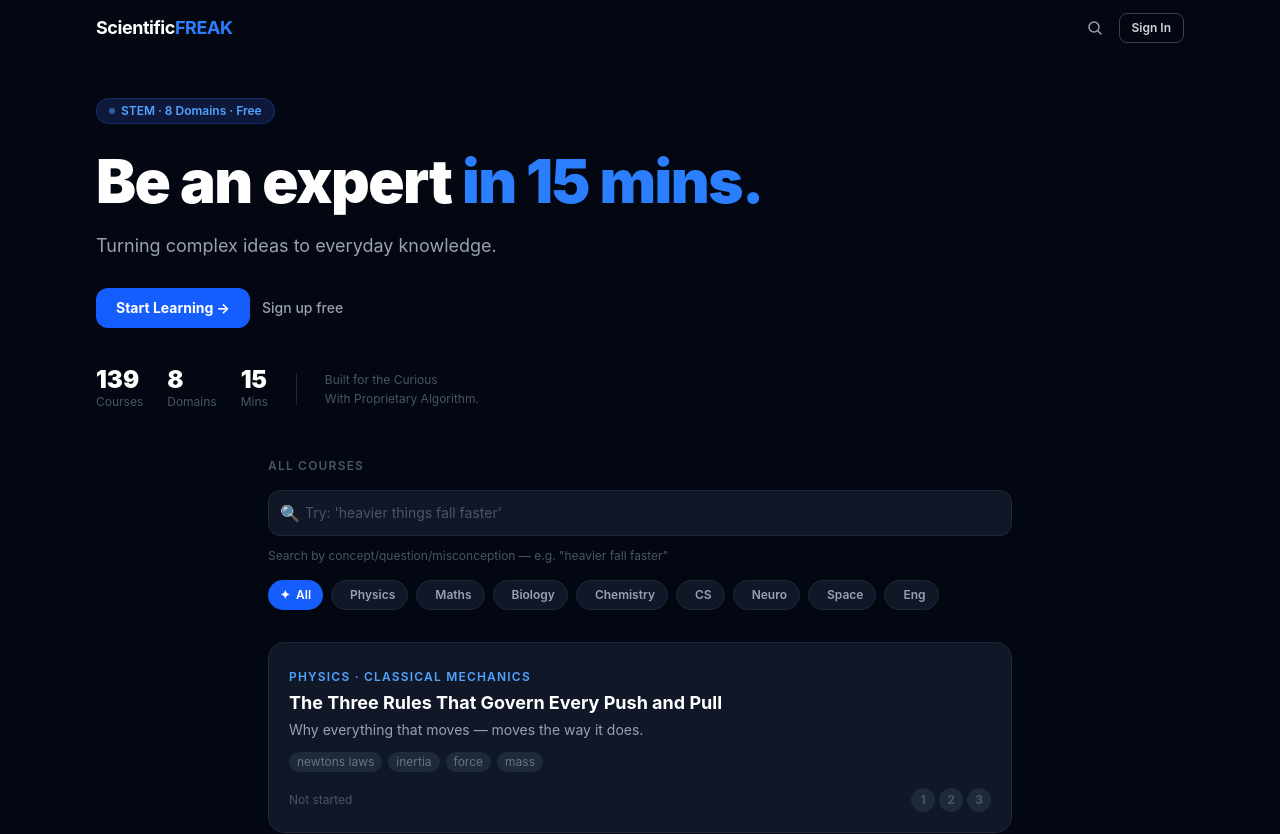
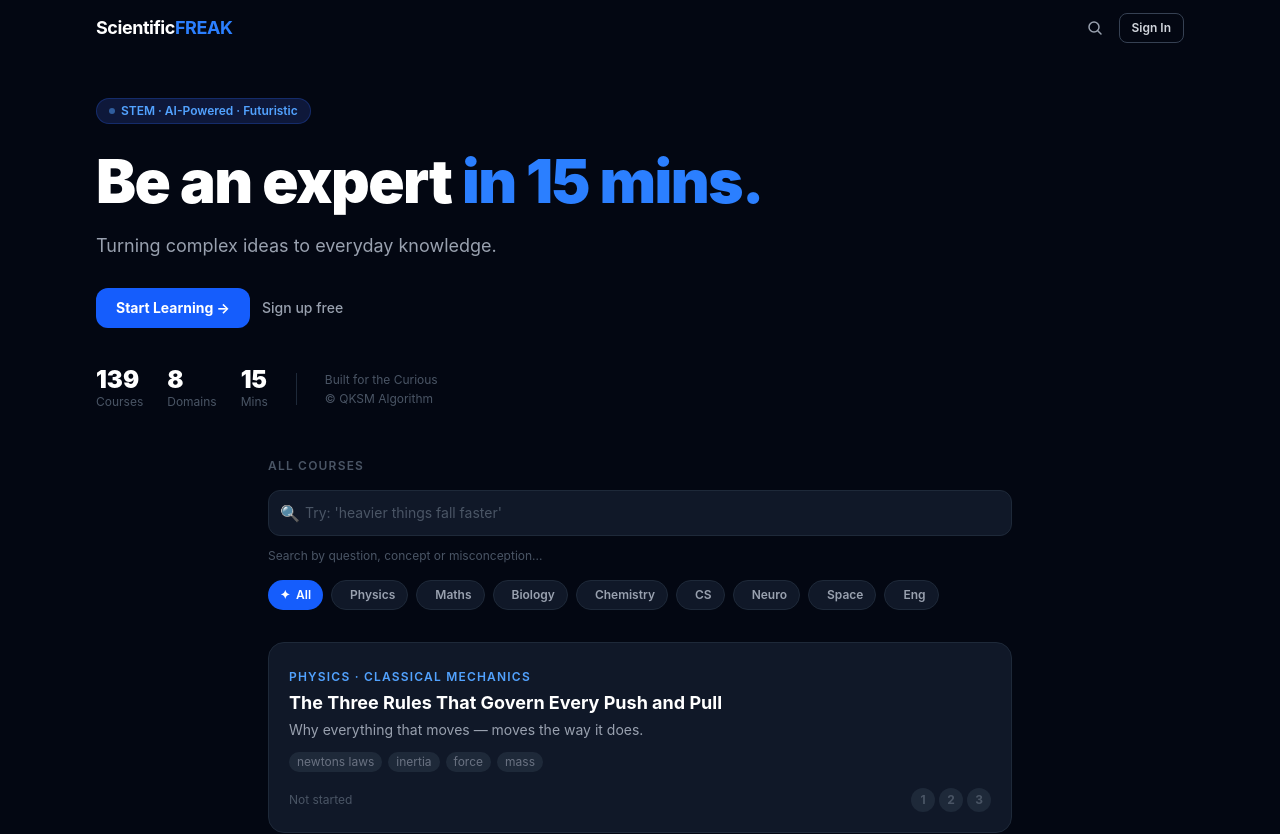
Before and after one commit to rskhatiwada/modulus, a React (Vite) app: page / in a window 1280 px wide. Shown: the top 834 px of the page. Built offline with nearby package versions, Linux system fonts and the light colour scheme.

Commit message:
final website after error fixes

```diff
--- a/src/screens/HomeScreen.jsx
+++ b/src/screens/HomeScreen.jsx
@@ -214,7 +214,7 @@ export default function HomeScreen() {
           <div className="inline-flex items-center gap-1.5 bg-blue-950/60 border border-blue-900/60
                     text-blue-400 text-xs font-semibold px-3 py-1 rounded-full mb-5">
             <span className="w-1.5 h-1.5 rounded-full bg-blue-400 animate-pulse" />
-            STEM · 8 Domains · Free
+            STEM · AI-Powered · Futuristic
           </div>
 
           {/* Headline — larger on wide screens */}
@@ -259,7 +259,7 @@ export default function HomeScreen() {
             ))}
             <div className="h-8 w-px bg-gray-800 mx-1" />
             <p className="text-gray-600 text-xs leading-relaxed">
-              Built for the Curious<br />With Proprietary Algorithm.
+              Built for the Curious<br /><span>© QKSM Algorithm</span>
             </p>
           </div>
 
@@ -294,19 +294,30 @@ export default function HomeScreen() {
             onBlur={handleSearchBlur}
             onKeyDown={e => { if (e.key === 'Enter') handleSearchSubmit() }}
             placeholder={HINTS[hintIndex]}
-            className="w-full bg-gray-900 border border-gray-800 rounded-xl
-                       pl-9 pr-4 py-3 text-white text-sm
+            className={`w-full bg-gray-900 border border-gray-800 rounded-xl
+               pl-9 py-3 text-white text-sm
                placeholder-gray-600 focus:outline-none focus:border-blue-500
-                       transition-colors duration-200"
+               transition-colors duration-200
+               ${query ? 'pr-24' : 'pr-4'}`}
           />
+
           {query && (
+            <div className="absolute right-2 top-1/2 -translate-y-1/2 flex items-center gap-1">
               <button
                 onClick={() => { setQuery(''); setSuggestion(null); setResults(null) }}
-              className="absolute right-3 top-1/2 -translate-y-1/2 text-gray-500
-                         hover:text-white text-lg transition-colors"
+                className="text-gray-500 hover:text-white text-lg transition-colors px-1"
               >
                 ×
               </button>
+              <button
+                onClick={handleSearchSubmit}
+                className="bg-blue-600 hover:bg-blue-500 active:scale-95
+                   text-white text-xs font-semibold px-3 py-1.5 rounded-lg
+                   transition-all duration-200"
+              >
+                Search
+              </button>
+            </div>
           )}
 
           {/* Search history dropdown */}
@@ -340,7 +351,7 @@ export default function HomeScreen() {
         {/* Search hint */}
         {!isSearching && (
           <p className="text-gray-600 text-xs mb-4">
-            Search by concept/question/misconception — e.g. "heavier fall faster"
+            Search by question, concept or misconception...
           </p>
         )}
 
```
Lines whose indentation alone changed are shown as unchanged.
